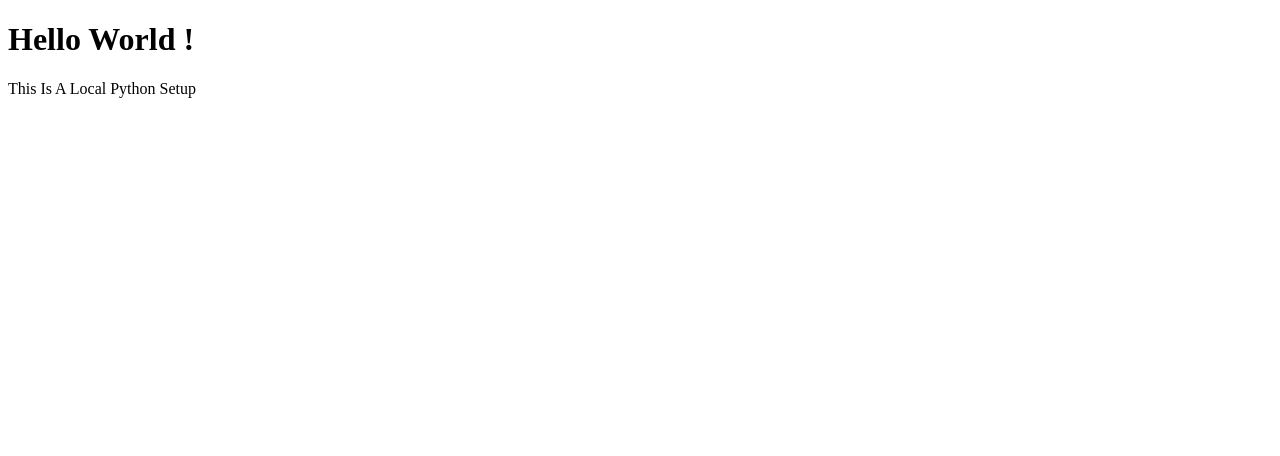
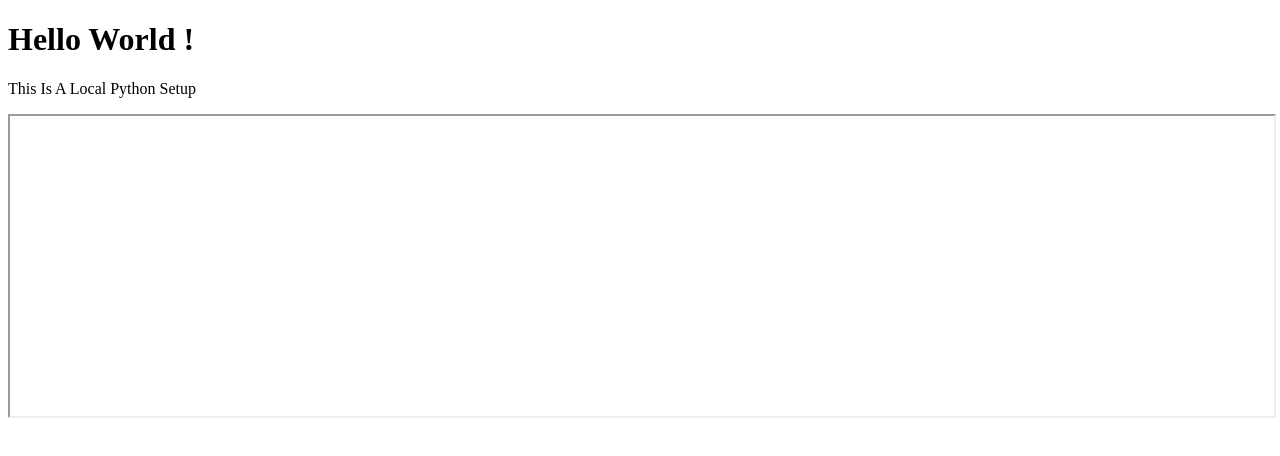
Before and after one commit to AccSandoval13/Local_Python_Setup, a plain HTML site: page index.html in a window 1280 px wide. Drawn offline with Linux system fonts and the light colour scheme.

Commit message:
Local Python Setup

```diff
--- a/index.html
+++ b/index.html
@@ -1,14 +1,20 @@
 <!DOCTYPE html>
 <html lang="en">
-<head>
-    <meta charset="UTF-8">
-    <meta http-equiv="X-UA-Compatible" content="IE=edge">
-    <meta name="viewport" content="width=device-width, initial-scale=1.0">
+  <head>
+    <meta charset="UTF-8" />
+    <meta http-equiv="X-UA-Compatible" content="IE=edge" />
+    <meta name="viewport" content="width=device-width, initial-scale=1.0" />
     <title>Document</title>
-</head>
-<body>
-    <h1> Hello World ! </h1>
-    <p>This Is A Local Python Setup </p>
-
-</body>
+  </head>
+  <body>
+    <h1>Hello World !</h1>
+    <p>This Is A Local Python Setup</p>
+    <div>
+      <iframe
+        srcdoc="<pre><?php system('python3 functions_practice.py'); ?></pre>"
+        width="100%"
+        height="300"
+      ></iframe>
+    </div>
+  </body>
 </html>
```
